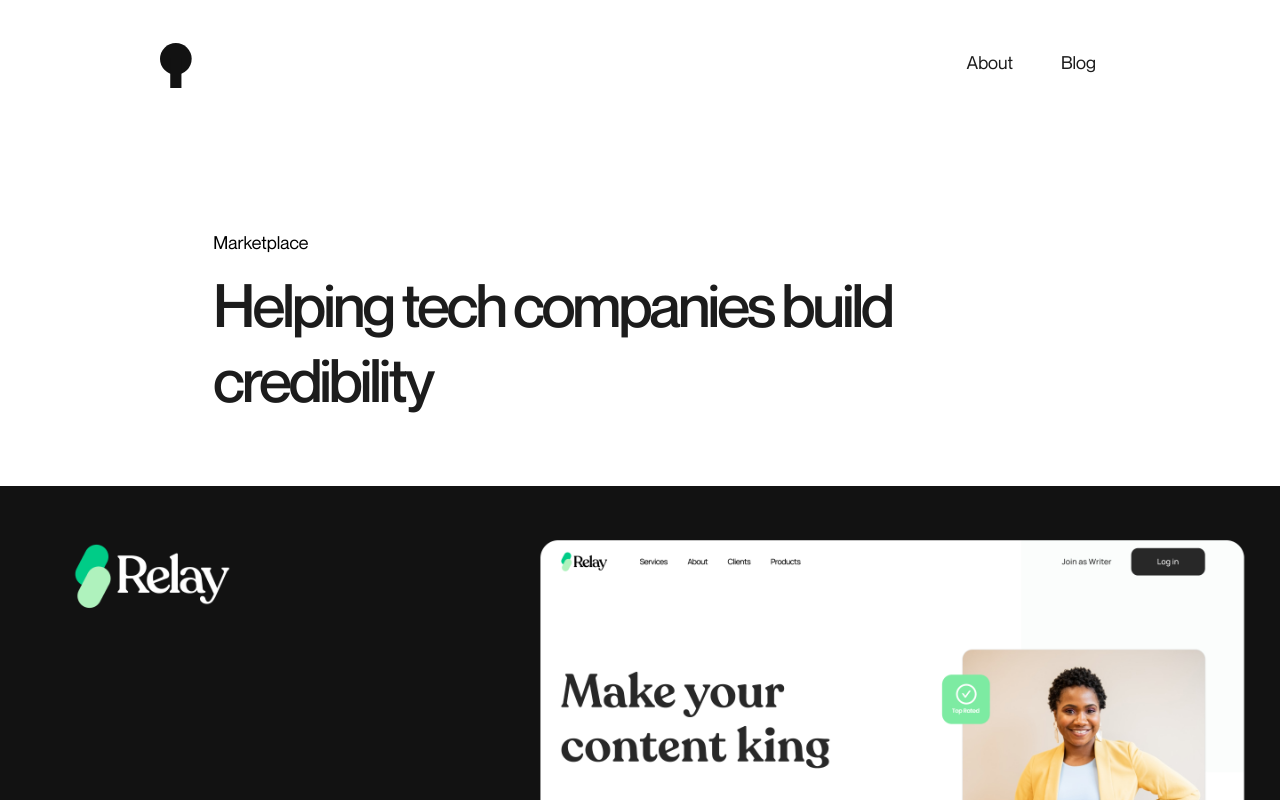
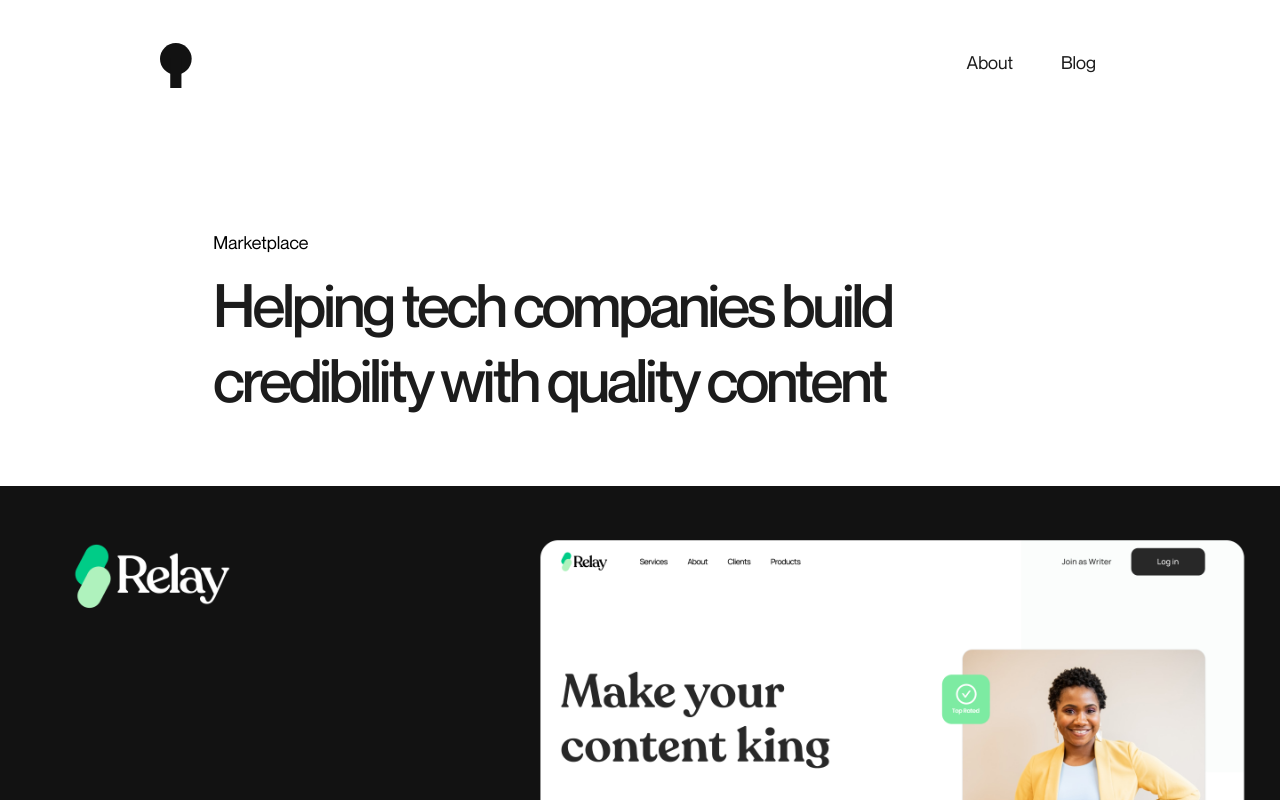
Before and after one commit to ijeomaemeruwa/design-portfolio, a React (Create React App) app: page /relay in a window 1280 px wide. Shown: the top 800 px of the page. Built offline with nearby package versions, Linux system fonts and the light colour scheme.

Commit message:
updates to case study

```diff
--- a/src/projects/Relay.js
+++ b/src/projects/Relay.js
@@ -22,7 +22,7 @@ const Relay = () => {
          <p className="text-xs md:text-lg">Marketplace</p>
       </div>
       <h2 className="text-dark text-3xl md:text-6xl font-neue font-medium md:leading-tight tracking-tighter md:w-10/12">
-        Helping tech companies build credibility
+        Helping tech companies build credibility with quality content
       </h2>
     </Header>
 
@@ -153,15 +153,11 @@ const Relay = () => {
        <img src={solutions} alt="Design-solutions"/>
       </div>
 
-      <div className="mt-11">
+      {/* <div className="mt-11">
       <p className="text-dark md:text-2xl text-xl font-neue md:w-10/12 md:leading-loose leading-relaxed pb-4">
         Lo-Fi
       </p>
-
-
-      </div>
-
-
+      </div> */}
     </div>
 
 
@@ -171,15 +167,19 @@ const Relay = () => {
       <h4 className="font-neue font-medium pb-8 text-xl md:text-3xl text-dark">Solutions</h4>
     </div>
 
+    <p className="text-dark opacity-80 md:text-2xl text-xl font-poppins md:w-10/12 md:leading-loose leading-relaxed pb-4">
+       Designs Coming Soon
+    </p>
+
 
 
   {/* Reflections */}
-  <div className="pt-10 mb-6 md:mt-11">
+  {/* <div className="pt-10 mb-6 md:mt-11">
   <h4 className="font-neue font-medium pb-8 text-xl md:text-3xl text-dark">Takeway</h4>
     <p className="text-dark opacity-80 md:text-2xl text-xl font-poppins md:w-10/12 md:leading-loose leading-relaxed pb-4">
 
     </p>
-  </div>
+  </div> */}
 
  </div>
  </>
```
